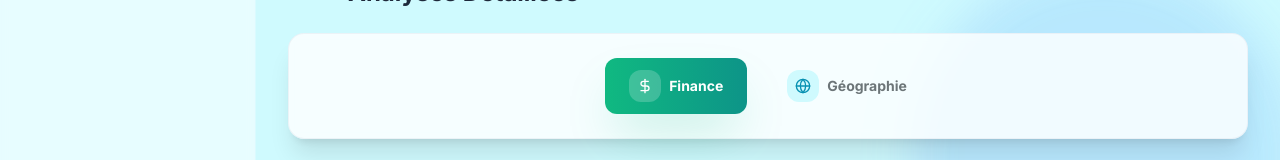
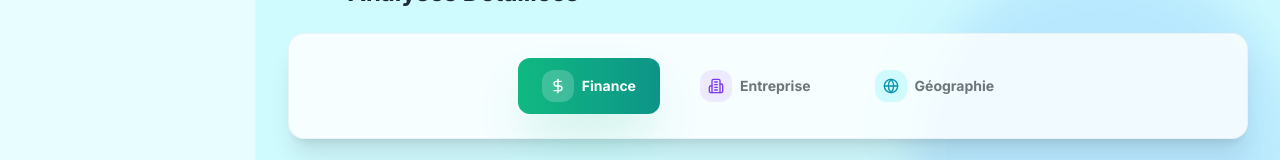
Before and after one commit to YattuX-Pro/cciag_frontend, a Next.js app: page /dashboard in a window 1280 px wide. Shown: the part 453-613 px from the top of the page. Built offline with nearby package versions, Linux system fonts and the light colour scheme; no server answers.

Commit message:
update admin dashboard

```diff
--- a/app/(dashboard)/dashboard/page.tsx
+++ b/app/(dashboard)/dashboard/page.tsx
@@ -142,7 +142,7 @@ export default function DashboardPage() {
                 <span className="font-bold">Finance</span>
               </TabsTrigger>
 
-              {role === roles.admin && (<TabsTrigger
+              <TabsTrigger
                 value="enterprise"
                 className="group relative flex items-center gap-2 px-6 py-3 rounded-xl font-semibold transition-all duration-500 data-[state=active]:bg-gradient-to-r data-[state=active]:from-violet-500 data-[state=active]:to-purple-600 data-[state=active]:text-white data-[state=active]:shadow-2xl data-[state=active]:shadow-violet-500/25 hover:bg-slate-50 dark:hover:bg-slate-700/50 hover:scale-[1.02]"
               >
@@ -150,7 +150,7 @@ export default function DashboardPage() {
                   <Building2 className="h-4 w-4 text-violet-600 dark:text-violet-400 group-data-[state=active]:text-white" />
                 </div>
                 <span className="font-bold">Entreprise</span>
-              </TabsTrigger>)}
+              </TabsTrigger>
 
               <TabsTrigger
                 value="geographic"
```
